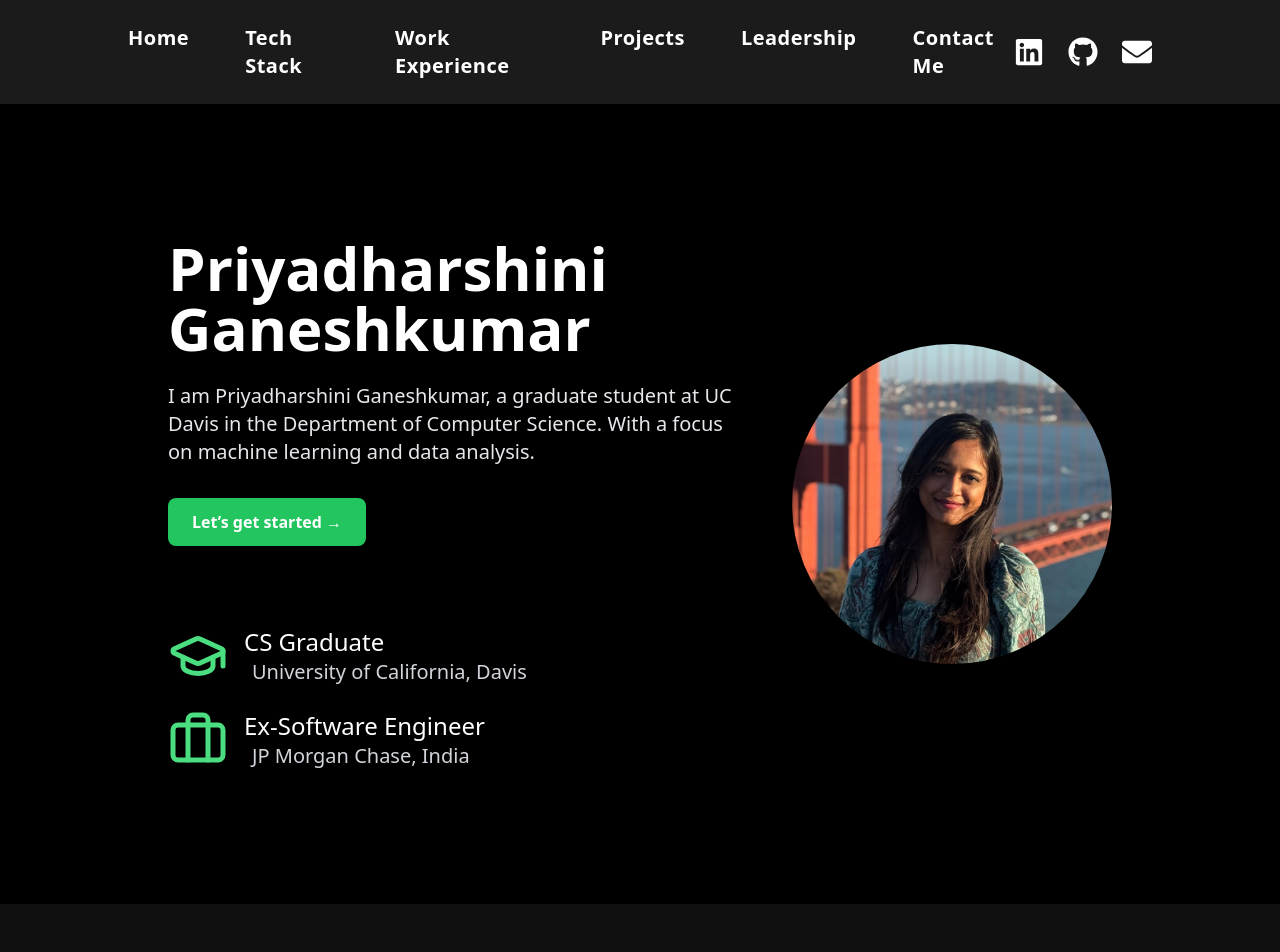
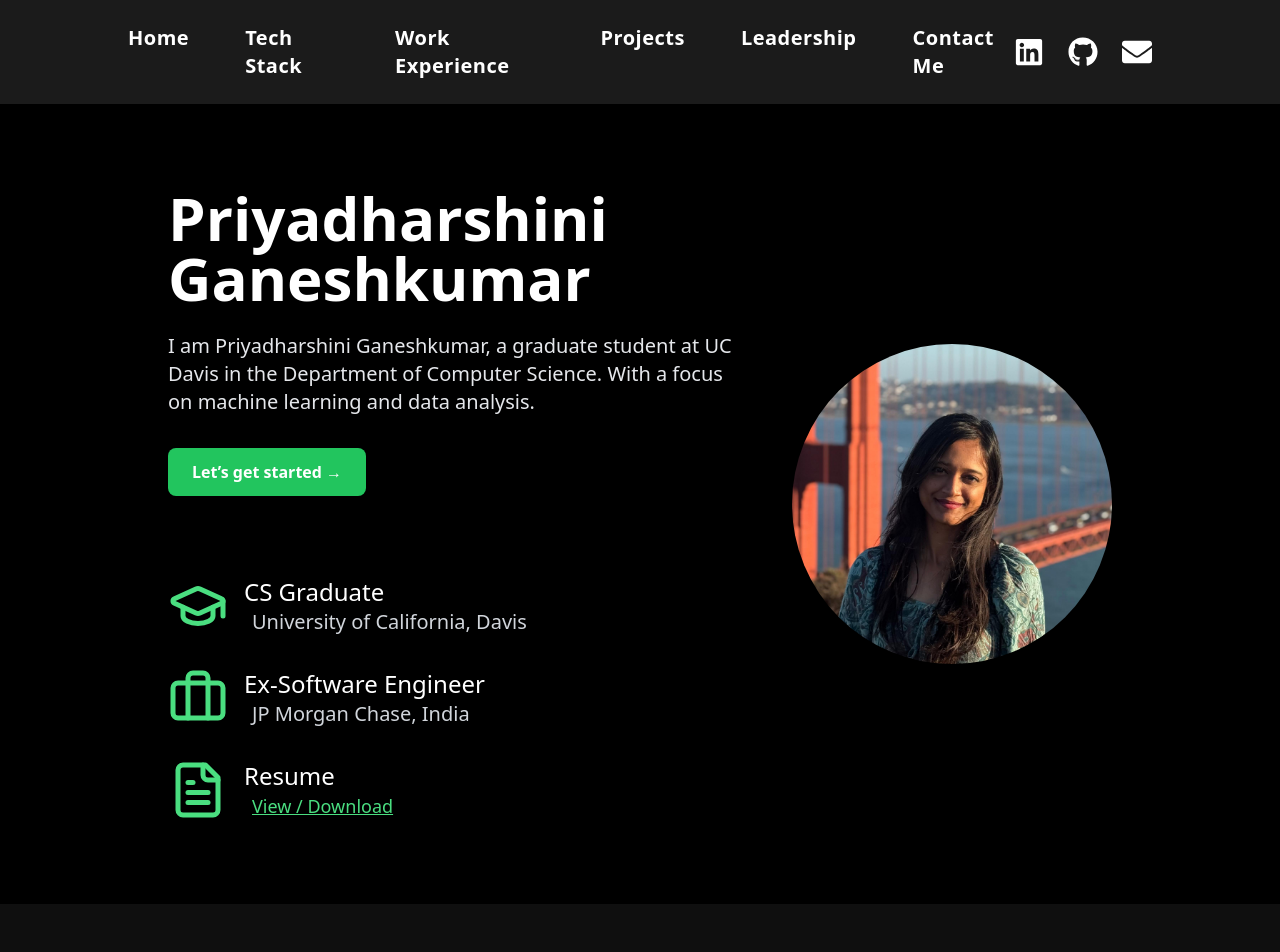
Before and after one commit to priyadharshini18-hub/priyadharshini.github.io, a React (Create React App) app: page / in a window 1280 px wide. Shown: the top 952 px of the page. Built offline with nearby package versions, Linux system fonts and the light colour scheme.

Commit message:
Added resume

```diff
--- a/src/components/Home.jsx
+++ b/src/components/Home.jsx
@@ -1,6 +1,6 @@
 import React from 'react';
 import profileImage from '../assets/profile.jpg';
-import { GraduationCap, Briefcase } from 'lucide-react';
+import { GraduationCap, Briefcase, FileText } from 'lucide-react';
 
 const Home = () => {
   return (
@@ -26,8 +26,8 @@ const Home = () => {
           Let’s get started →
         </a>
 
-        {/*Career/Education Section */}
-        <div className="mt-20 space-y-6">
+        {/* 🧑‍🎓 Career/Education Section */}
+        <div className="mt-20 space-y-8">
           <div className="flex items-center gap-4">
             <GraduationCap size={60} className="text-green-400" />
             <div>
@@ -47,6 +47,25 @@ const Home = () => {
               </div>
             </div>
           </div>
+
+          {/* Resume Section Below Work Experience */}
+          <div className="flex items-center gap-4">
+            <FileText size={60} className="text-green-400" />
+            <div>
+              <p className="text-2xl text-white font-medium">Resume</p>
+              <div className="flex items-center">
+              <a
+                href="/Priyadharshini_Resume2025.pdf"
+                target="_blank"
+                rel="noopener noreferrer"
+                className="text-lg text-green-400 underline hover:text-green-300 ml-2"
+              >
+                View / Download
+              </a>
+              </div>
+            </div>
+          </div>
+
         </div>
       </div>
 
@@ -63,6 +82,7 @@ const Home = () => {
           }}
         />
       </div>
+
     </section>
   );
 };
```
Also changed, not shown: 1 other file (tests, documents, lock files or other folders).
